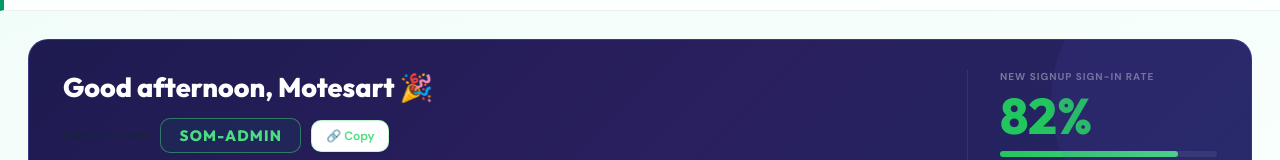
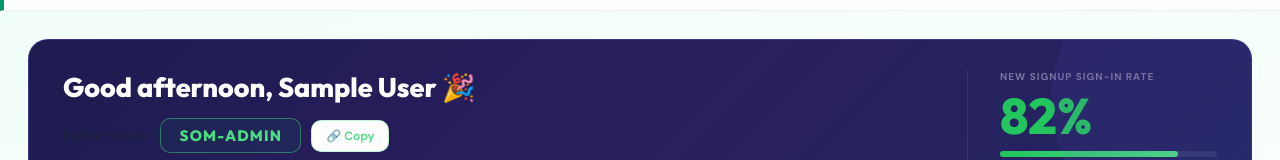
Before and after one commit to Motesart27/Motesart-frontend, a React (Vite) app: page /admin in a window 1280 px wide. Shown: the part 156-316 px from the top of the page. Built offline with nearby package versions, Linux system fonts and the light colour scheme; no server answers; sample sign-in values are in the browser's storage.

Commit message:
Fix admin hero greeting to use dynamic user name

```diff
--- a/src/pages/AdminDashboard.jsx
+++ b/src/pages/AdminDashboard.jsx
@@ -122,6 +122,7 @@ function ProfileHeader() {
 // HERO SECTION
 // ═══════════════════════════════════════════════════════════════
 function HeroSection() {
+  const { user } = useAuth();
 
   const stats = [
     { value: '142', color: '#3b82f6', label: 'Total Signups' },
@@ -133,7 +134,7 @@ function HeroSection() {
   return (
     <div className="hero">
       <div className="hero-left">
-        <div className="hero-greeting">Good afternoon, Motesart {'\uD83C\uDF89'}</div>
+        <div className="hero-greeting">Good afternoon, {user?.name || 'User'} {'\uD83C\uDF89'}</div>
         <div className="ref-row">
           <span className="ref-label">Platform code:</span>
           <span className="ref-code" style={{ color: '#4ade80', borderColor: 'rgba(74,222,128,0.45)' }}>SOM-ADMIN</span>
```
